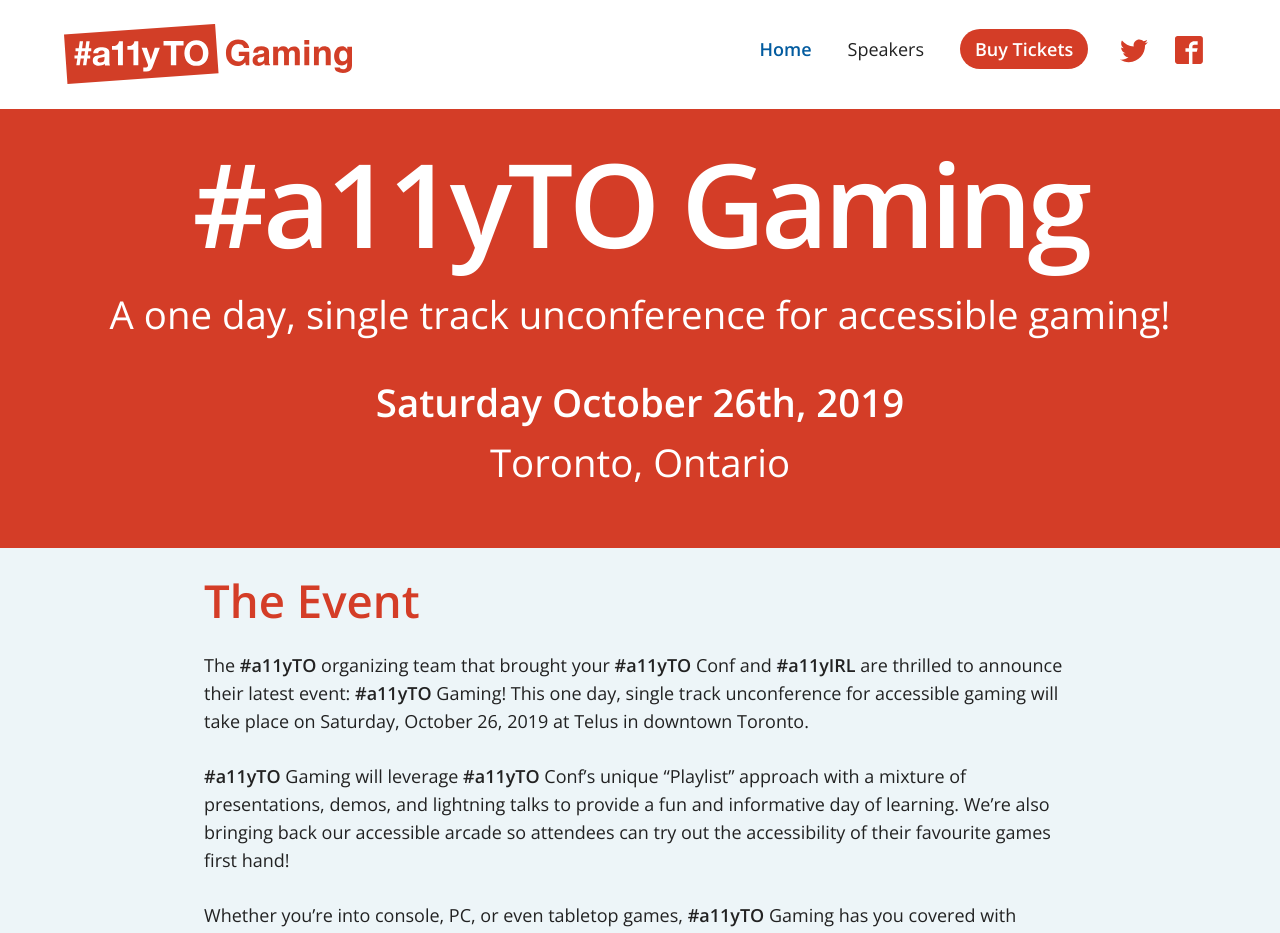
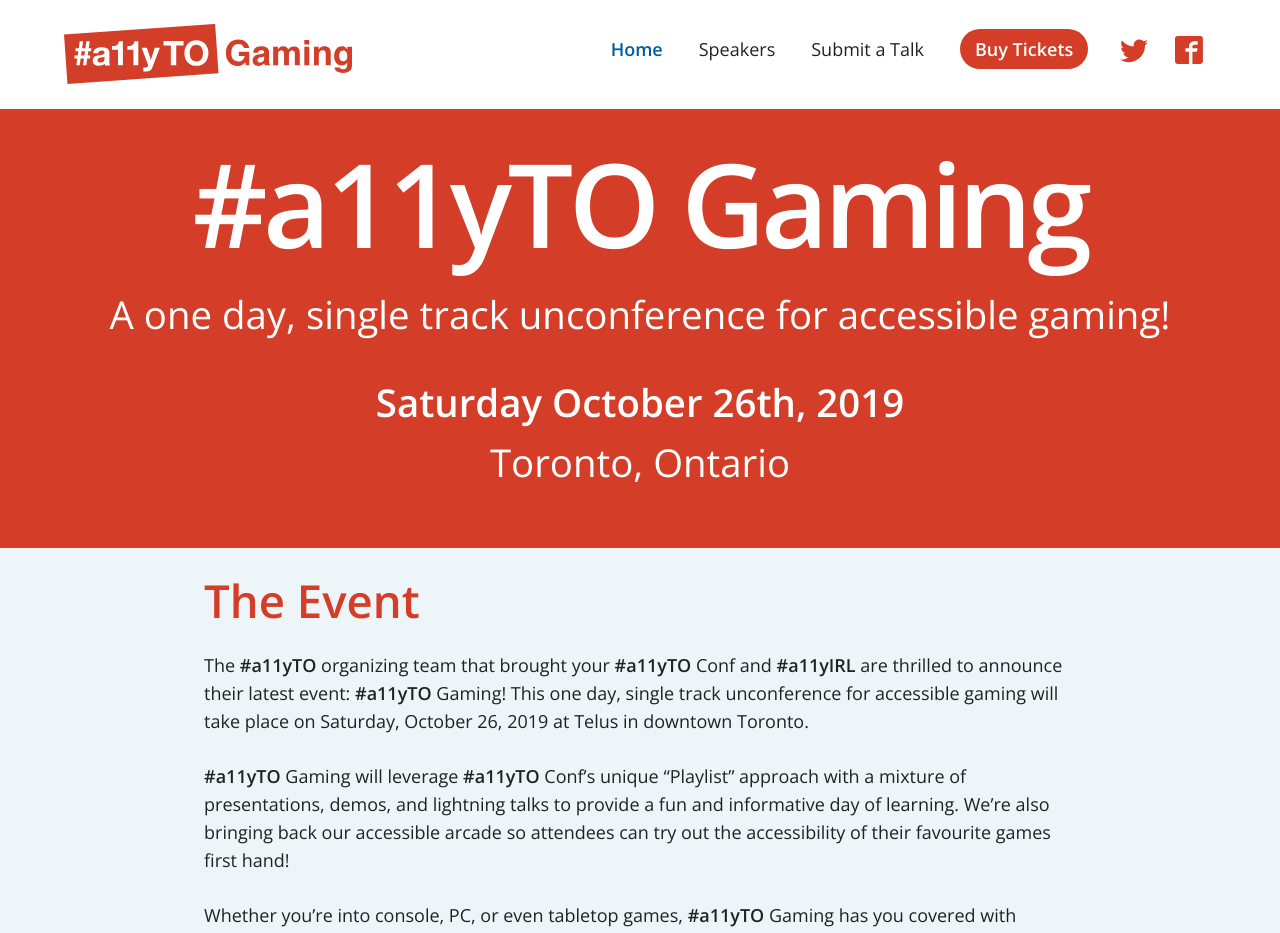
Before and after one commit to a11yTO/static-gaming-site, a Jekyll site: the page built from index.html, in a window 1280 px wide. Shown: the top 933 px of the page. Built offline with Jekyll 4.4.1, drawn with Linux system fonts in a browser that asks for light colours.

Commit message:
Add Submit a Talk link

```diff
--- a/_includes/header.html
+++ b/_includes/header.html
@@ -37,6 +37,9 @@
         <li>
           <a {% if page.id == 'speakers' %}class="current-page"{% endif %} href="/speakers">Speakers</a>
         </li>
+        <li>
+          <a href="https://docs.google.com/forms/d/e/1FAIpQLSdPH0mYYAZAAlMdLWU8n9R6SJl_9ZYQovgV3VL8DCfkSkkyRg/viewform" target="_blank">Submit a Talk</a>
+        </li>
         <li class="tickets">
           <a href="https://www.eventbrite.ca/e/a11yto-gaming-tickets-65534372071" target="_blank">
             Buy Tickets</a>
--- a/styles.scss
+++ b/styles.scss
@@ -25,8 +25,8 @@
 
 $logo-width: 16em;
 
-$main-nav-mid-breakpoint: 40em;
-$main-nav-wide-breakpoint: 60em;
+$main-nav-mid-breakpoint: 45em;
+$main-nav-wide-breakpoint: 68em;
 
 /* -------------------------------------------------------------------------
  * Global reset
```
Also changed, not shown: styles.css.
